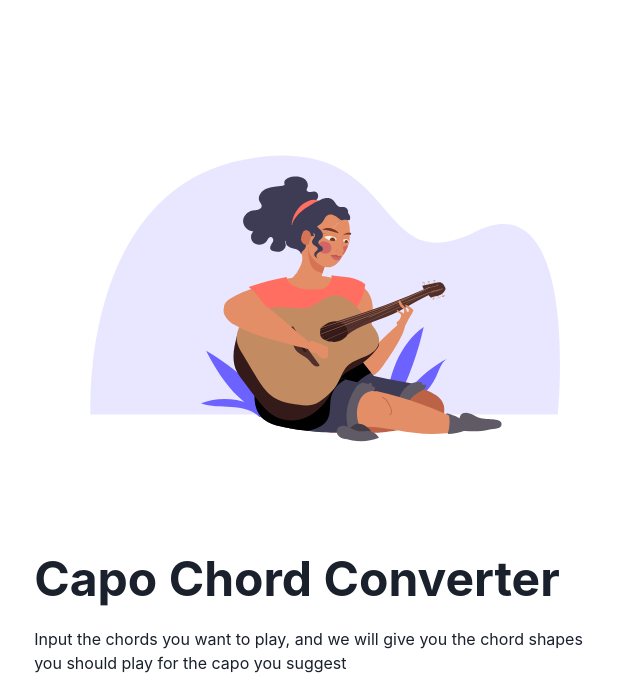
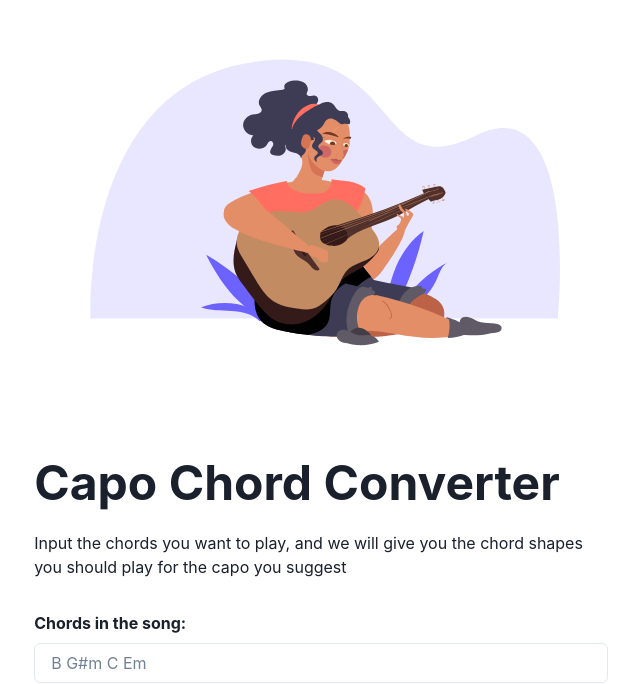
Before and after one commit to tenthyoung/capochordconverter, a React (Vite) app in the folder site/: page / in a window 1280 px wide. Shown: the part 147-831 px from the top of the page, without its empty margins (319-959 px from the left). Built offline with nearby package versions, Linux system fonts and the light colour scheme.

Commit message:
fix: remove padding

```diff
--- a/site/src/App.jsx
+++ b/site/src/App.jsx
@@ -54,7 +54,7 @@ function App() {
 
   return (
     <Box height="full">
-      <Container textAlign="left" py="24">
+      <Container textAlign="left">
         <Lottie
           loop
           animationData={ladyGuitarPlayerAnimation}
```
